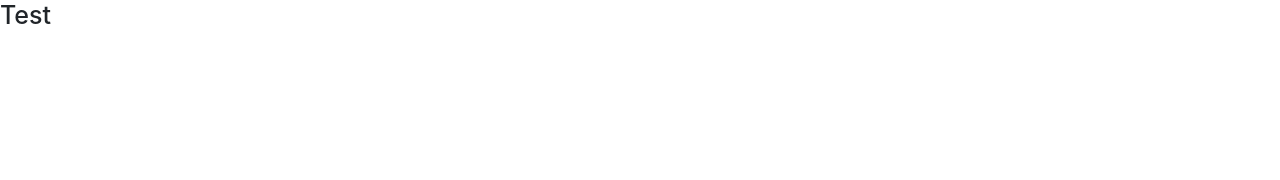
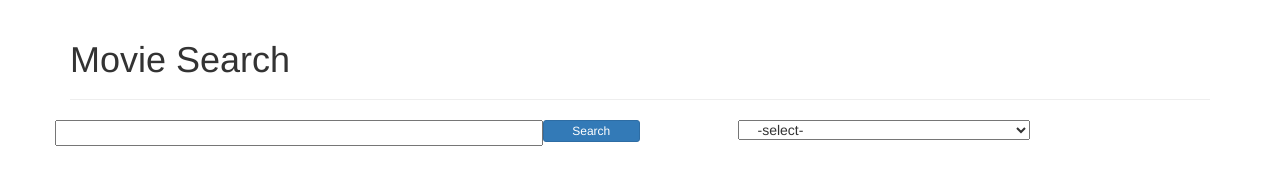
Before and after one commit to RyanSPando/movie-search, a website: page src/index.html in a window 1280 px wide. Drawn offline with nearby package versions, Linux system fonts and the light colour scheme.

Commit message:
set up basic HTML page
*add form with search field for movie
* add unpopulated dropdown field for output
* add a search buttonˆ

```diff
--- a/src/index.html
+++ b/src/index.html
@@ -4,10 +4,23 @@
     <meta charset="utf-8">
     <link href="https://maxcdn.bootstrapcdn.com/bootstrap/3.3.6/css/bootstrap.min.css" rel="stylesheet" integrity="sha384-1q8mTJOASx8j1Au+a5WDVnPi2lkFfwwEAa8hDDdjZlpLegxhjVME1fgjWPGmkzs7" crossorigin="anonymous">
     <link href="https://maxcdn.bootstrapcdn.com/bootswatch/3.3.6/darkly/bootstrap.min.css" rel="stylesheet" integrity="sha384-kVo/Eh0sv7ZdiwZK32nRsp1FrDT3sLRLx3zVpSSTI9UdO5H02LJNLBg5F1gwvKg0" crossorigin="anonymous">
-    <title>boilerplate</title>
+    <title>Movie Search</title>
   </head>
   <body>
-    <h1>Test</h1>
+    <div class="container">
+      <header class="page-header">
+        <h1>Movie Search</h1>
+      </header>
+      <div class="row">
+        <form class="form-group">
+          <input id="omdb" class="col-xs-5" type="text" name="movieName">
+          <button type="submit" class="col-xs-1 btn btn-primary btn-xs" name="search">Search</button>
+          <select id="output" class="col-xs-offset-1 col-xs-3" name="output">
+              <option value="" selected disabled>-select-</option>
+          </select>
+        </form>
+      </div>
+    </div>
 
     <script   src="https://code.jquery.com/jquery-2.2.4.min.js"   integrity="sha256-BbhdlvQf/xTY9gja0Dq3HiwQF8LaCRTXxZKRutelT44="   crossorigin="anonymous"></script>
     <script src="https://maxcdn.bootstrapcdn.com/bootstrap/3.3.6/js/bootstrap.min.js" integrity="sha384-0mSbJDEHialfmuBBQP6A4Qrprq5OVfW37PRR3j5ELqxss1yVqOtnepnHVP9aJ7xS" crossorigin="anonymous"></script>
```
